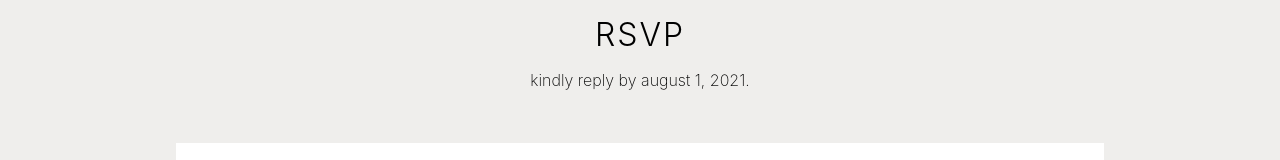
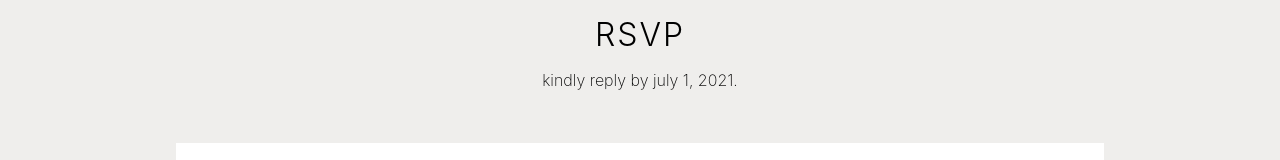
Before and after one commit to ematsushita/my-app, a React (Create React App) app: page /my-app/rsvp in a window 1280 px wide. Shown: the part 153-313 px from the top of the page. Built offline with nearby package versions, Linux system fonts and the light colour scheme; no server answers; the database is empty.

Commit message:
update homepage

```diff
--- a/package.json
+++ b/package.json
@@ -2,7 +2,7 @@
   "name": "my-app",
   "version": "0.1.0",
   "private": true,
-  "homepage": "https://ematsushita.github.io/my-app",
+  "homepage": "matthewandelissa.com",
   "dependencies": {
     "@fortawesome/fontawesome-svg-core": "^1.2.35",
     "@fortawesome/free-solid-svg-icons": "^5.15.3",
--- a/src/App.js
+++ b/src/App.js
@@ -37,7 +37,7 @@ function App() {
               <Route path="/my-app/invite-not-found" component={Sorry} />
               <Route path="/my-app/thank-you" component={ThankYou} />
               <Route path="/my-app/error" component={Error} />
-              <Route path="/my-app/" exact component={Home} key={window.location.pathname} />
+              <Route path="/" exact component={Home} key={window.location.pathname} />
             </Switch>
           </MainContainer>
         </BodyContainer>
--- a/src/components/RSVP/CheckForm/index.jsx
+++ b/src/components/RSVP/CheckForm/index.jsx
@@ -12,7 +12,7 @@ const CheckForm = ({ handleNameChange, onCheckSubmit, name, authFormDisplay }) =
     <AuthFormContainer id="auth-form-container" display={authFormDisplay}>
       <GreyBlock>
         <h2>RSVP</h2>
-        <p>kindly reply by august 1, 2021.</p>
+        <p>kindly reply by july 1, 2021.</p>
       </GreyBlock>
       <AuthFormInnerContainer id="auth-form-inner-container" display={authFormDisplay}>
           <AuthForm handleNameChange={handleNameChange} onSubmit={onCheckSubmit} name={name} />
--- a/src/components/RSVP/Form1/index.jsx
+++ b/src/components/RSVP/Form1/index.jsx
@@ -47,7 +47,7 @@ const Form1 = ({ formOneDisplay, name}) => {
     <FormContainer id="form-1-container" display={formOneDisplay}>
       <GreyBlock display={formOneDisplay}>
         <h2>RSVP</h2>
-        <p>kindly reply by august 1, 2021.</p>
+        <p>kindly reply by july 1, 2021.</p>
       </GreyBlock>
       <InnerContainer id="inner-container" display={formOneDisplay}>
         <Form onSubmit={onSubmit}>
--- a/src/components/RSVP/Form2/index.jsx
+++ b/src/components/RSVP/Form2/index.jsx
@@ -45,7 +45,7 @@ const Form2 = ({ formTwoDisplay, name }) => {
     <FormContainer id="form-2-container" display={formTwoDisplay}>
       <GreyBlock display={formTwoDisplay}>
         <h2>RSVP</h2>
-        <p>kindly reply by august 1, 2021.</p>
+        <p>kindly reply by july 1, 2021.</p>
       </GreyBlock>
       <InnerContainer id="form-2inner-container" display={formTwoDisplay}>
         <Form onSubmit={onSubmit}>
```
